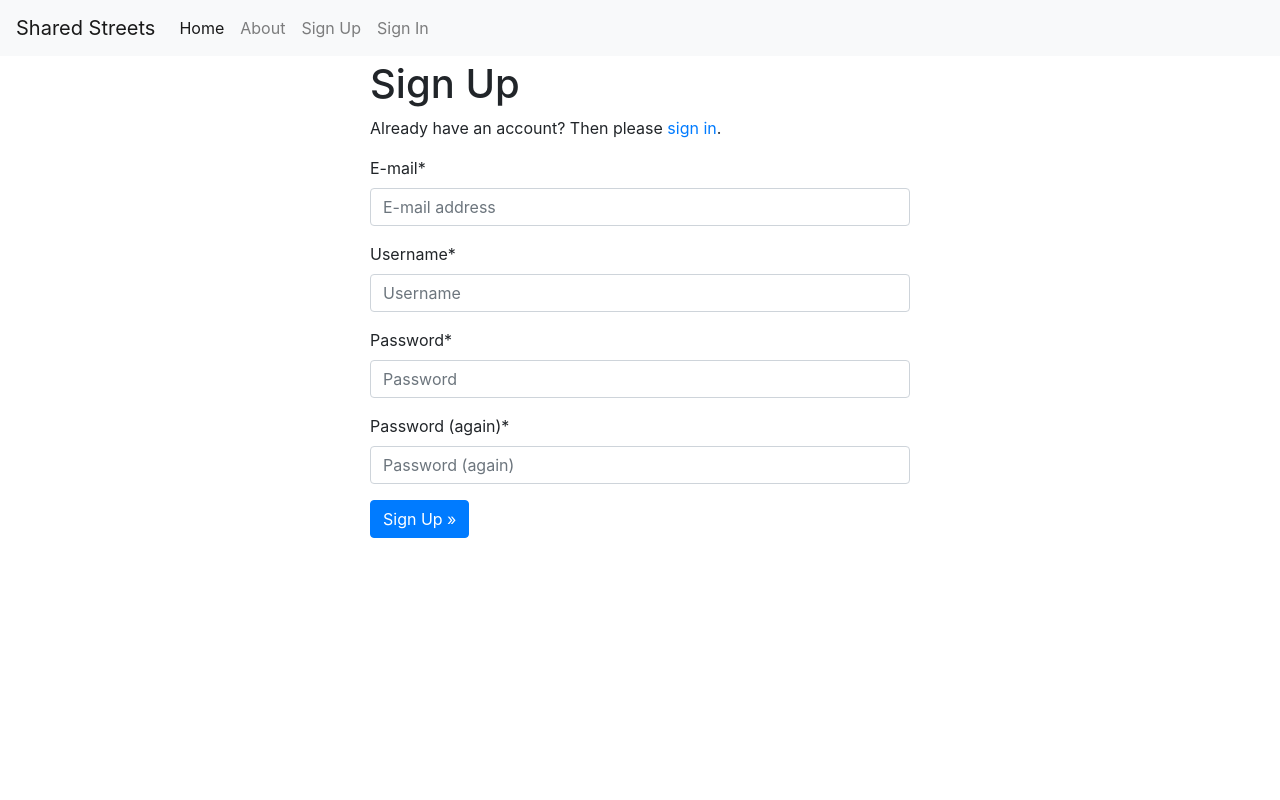
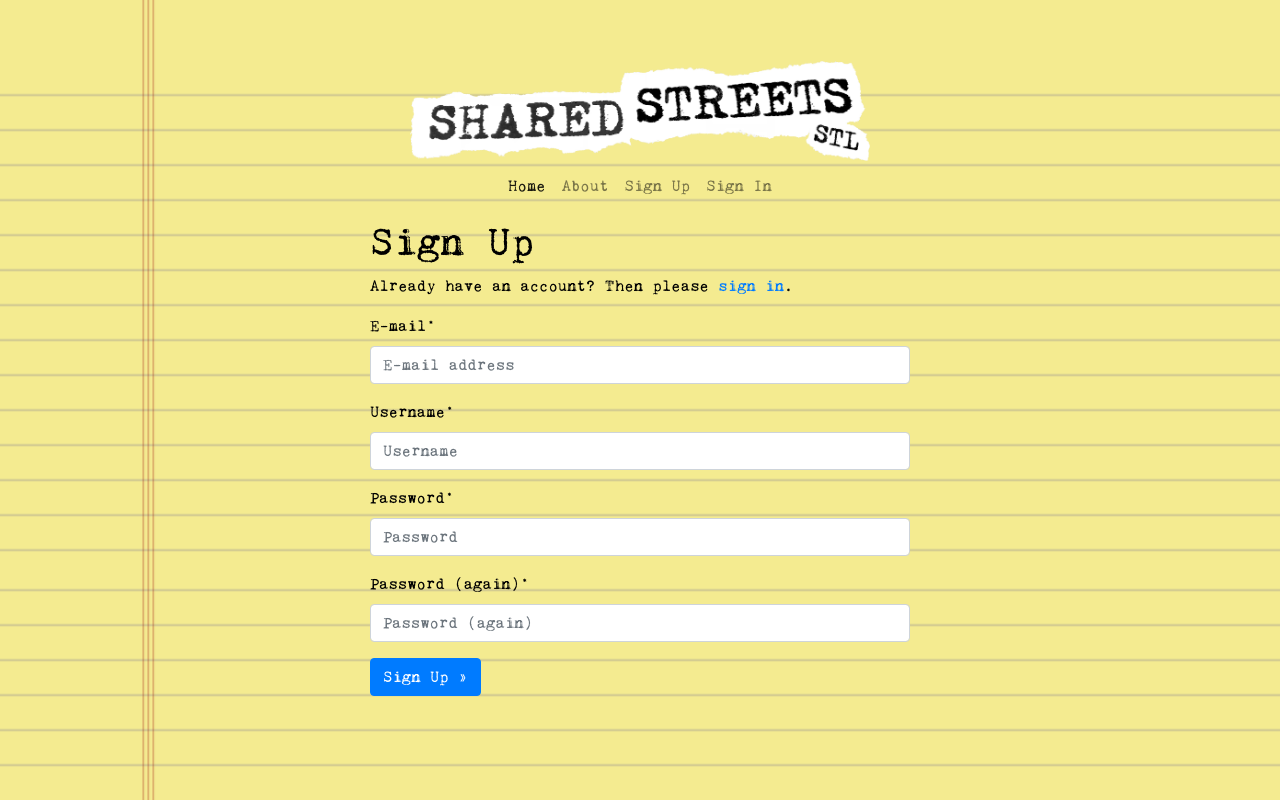
Before and after one commit to schlich/sharedstreets, a Django app: page /accounts/signup/ in a window 1280 px wide. Run offline with Django 3.2, Linux system fonts and the light colour scheme; some libraries are stand-ins or nearby versions; some web fonts are replaced.

Commit message:
add styling to root url

```diff
--- a/gatherings/admin.py
+++ b/gatherings/admin.py
@@ -1,9 +1,9 @@
 from django.contrib import admin
 
 # Register your models here.
-from .models import Session, Gathering
+from .models import Session, Gathering, Person
 
 admin.site.register(Session)
 admin.site.register(Gathering)
-
+admin.site.register(Person)
 #
--- a/gatherings/models.py
+++ b/gatherings/models.py
@@ -30,7 +30,7 @@ PARTICIPATION_LEVELS = [
 
 
 class Person(models.Model):
-    airtableID = models.CharField(max_length=50, unique=True)
+    airtableID = models.CharField(max_length=50, unique=True, blank=True, null=True)
     first_name = models.CharField(max_length=20)
     last_name = models.CharField(max_length=30)
     pronouns = models.CharField(max_length=20)
--- a/shared_streets/static/css/project.css
+++ b/shared_streets/static/css/project.css
@@ -11,3 +11,27 @@
   background-color: #f2dede;
   border-color: #eed3d7;
 }
+
+@font-face {
+  font-family: 'Kingthings';
+  src: local('Kingthings Trypewriter 2'),
+       url('../fonts/Kingthings_Typewriter_2.ttf') format("truetype"),
+       url('../fonts/Kingthings_Typewriter_2.otf'),
+       url('../fonts/Kingthings_Typewriter_2.woff') format('woff'),
+       url('../fonts/Kingthings_Typewriter_2.woff2') format("woff2");
+}
+
+body{
+  font-family:'Kingthings','Permanent Marker', cursive;
+  font-size:100%;
+  margin:3em;
+  background-image:url(../images/background.png);
+  background-color:black;
+  background-repeat:repeat-y;
+  background-size:cover;
+  color:black;
+}
+
+.navbar-header {
+  float: initial;
+}
--- a/shared_streets/templates/base.html
+++ b/shared_streets/templates/base.html
@@ -1,4 +1,5 @@
-{% load static i18n %}<!DOCTYPE html>
+{% load static i18n %}
+<!DOCTYPE html>
 <html lang="en">
   <head>
     <meta charset="utf-8">
@@ -19,14 +20,7 @@
 
     <!-- Latest compiled and minified Bootstrap CSS -->
     <link href="https://stackpath.bootstrapcdn.com/bootstrap/4.3.1/css/bootstrap.min.css" rel="stylesheet" integrity="sha384-ggOyR0iXCbMQv3Xipma34MD+dH/1fQ784/j6cY/iJTQUOhcWr7x9JvoRxT2MZw1T" crossorigin="anonymous">
-
-
-    <!-- Your stuff: Third-party CSS libraries go here -->
-
-    <!-- This file stores project-specific CSS -->
-
     <link href="{% static 'css/project.css' %}" rel="stylesheet">
-
 
     {% endblock %}
 
@@ -35,12 +29,13 @@
   <body>
 
     <div class="mb-1">
-      <nav class="navbar navbar-expand-md navbar-light bg-light">
+      <nav class="navbar navbar-expand-md navbar-light flex-column">
+        <a class="navbar-brand mx-auto" href="{% url 'home' %}">
+          <img src="{% static 'images/banner.png' %}" height='100' alt="Shared Streets">
+        </a>
         <button class="navbar-toggler navbar-toggler-right" type="button" data-toggle="collapse" data-target="#navbarSupportedContent" aria-controls="navbarSupportedContent" aria-expanded="false" aria-label="Toggle navigation">
           <span class="navbar-toggler-icon"></span>
         </button>
-        <a class="navbar-brand" href="{% url 'home' %}">Shared Streets</a>
-
         <div class="collapse navbar-collapse" id="navbarSupportedContent">
           <ul class="navbar-nav mr-auto">
             <li class="nav-item active">
@@ -70,8 +65,8 @@
             {% endif %}
           </ul>
         </div>
+        </div>
       </nav>
-
     </div>
 
     <div class="container">
```
Also changed, not shown: gatherings/templates/gatherings/index.html (+2 -9 lines), shared_streets/static/css/gatherings.css (+1 -94 lines), shared_streets/static/css/gatherings_sticky.css (added, +119 -0 lines), gatherings/migrations/0018_auto_20191114_0521.py (added).
